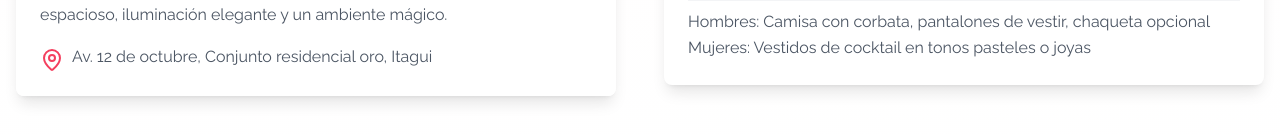
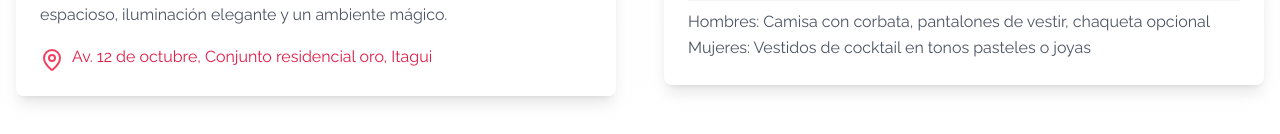
Before and after one commit to GiaHuy99/happybirthday-uncleHuy, a React (Vite) app: page / in a window 1280 px wide. Shown: the part 3369-3503 px from the top of the page. Built offline with nearby package versions, Linux system fonts and the light colour scheme.

Commit message:
feat: convert address text to a clickable link in EventDetails component for improved user navigation in google maps

```diff
--- a/src/components/EventDetails.tsx
+++ b/src/components/EventDetails.tsx
@@ -41,7 +41,14 @@ const EventDetails = () => {
 								<path d="M20 10c0 4.993-5.539 10.193-7.399 11.799a1 1 0 0 1-1.202 0C9.539 20.193 4 14.993 4 10a8 8 0 0 1 16 0" />
 								<circle cx="12" cy="10" r="3" />
 							</svg>
-							<p>Av. 12 de octubre, Conjunto residencial oro, Itagui</p>
+							<a
+								href="https://www.google.com/maps/search/?api=1&query=Av.+12+de+octubre+Conjunto+residencial+oro+Itagui"
+								target="_blank"
+								rel="noopener noreferrer"
+								className="text-rose-600 hover:underline"
+							>
+								Av. 12 de octubre, Conjunto residencial oro, Itagui
+							</a>
 						</div>
 					</div>
 				</div>
```
